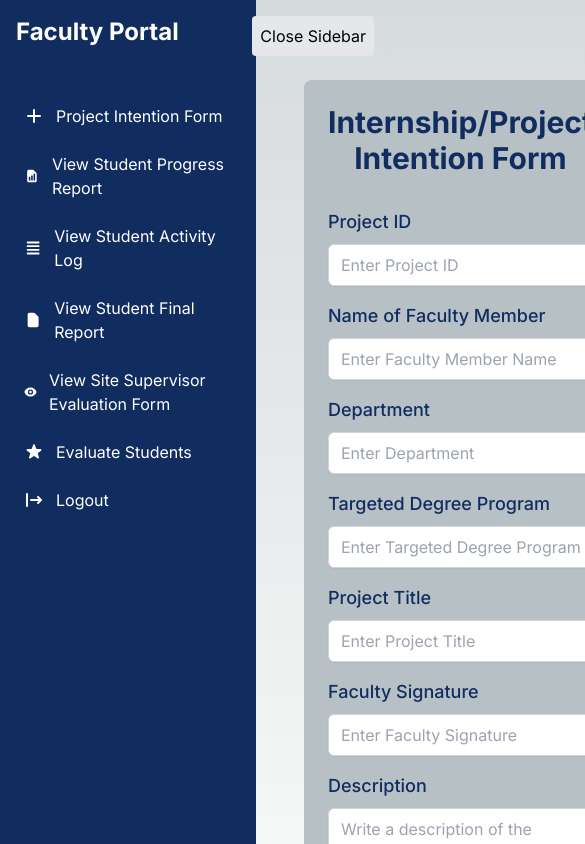
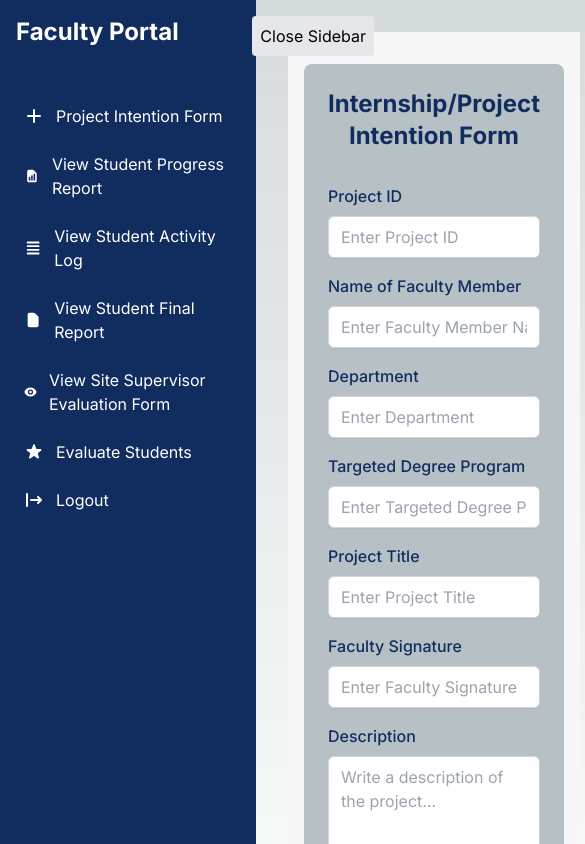
Before and after one commit to quratulain08/my-app, a Next.js app: page /Faculty in a window 390 px wide. Both pictures are taken after a click on the button "Project Intention Form". Shown: the top 844 px of the page, 585 px wide, since content can reach past the window. Built offline with nearby package versions, Linux system fonts and the light colour scheme.

Commit message:
made it responsive

```diff
--- a/src/app/components/Forms/ProjectIntentionForm.tsx
+++ b/src/app/components/Forms/ProjectIntentionForm.tsx
@@ -2,16 +2,16 @@
 import React, { useState, FormEvent } from 'react';
 
 const ProjectIntentionForm: React.FC = () => {
-  const [projectId, setProjectId] = useState('');
-  const [facultyName, setFacultyName] = useState('');
-  const [department, setDepartment] = useState('');
-  const [degreeProgram, setDegreeProgram] = useState('');
-  const [projectTitle, setProjectTitle] = useState('');
-  const [description, setDescription] = useState('');
-  const [facultySignature, setFacultySignature] = useState('');
+  const [projectId, setProjectId] = useState<string>('');
+  const [facultyName, setFacultyName] = useState<string>('');
+  const [department, setDepartment] = useState<string>('');
+  const [degreeProgram, setDegreeProgram] = useState<string>('');
+  const [projectTitle, setProjectTitle] = useState<string>('');
+  const [description, setDescription] = useState<string>('');
+  const [facultySignature, setFacultySignature] = useState<string>('');
 
   // Handle form submission
-  const handleSubmit = (event: FormEvent<HTMLFormElement>) => {
+  const handleSubmit = (event: FormEvent<HTMLFormElement>): void => {
     event.preventDefault();
     const projectObj = {
       projectId,
@@ -38,14 +38,14 @@ const ProjectIntentionForm: React.FC = () => {
   };
 
   return (
-    <div className="px-4 my-12 min-h-screen">
-      <div className="bg-[#b6c0c5] text-[#112d60]  rounded-lg p-6 max-w-4xl mx-auto">
-        <h2 className="mb-8 text-3xl font-bold text-center">Internship/Project Intention Form</h2>
+    <div className="px-4 py-8 sm:py-12 min-h-screen bg-[#f7f7f7]">
+      <div className="bg-[#b6c0c5] text-[#112d60] rounded-lg p-6 max-w-full sm:max-w-4xl mx-auto shadow-none">
+        <h2 className="mb-8 text-2xl sm:text-3xl font-bold text-center">Internship/Project Intention Form</h2>
         <form onSubmit={handleSubmit} className="flex flex-col gap-4">
           <div className="grid grid-cols-1 md:grid-cols-2 gap-4">
             {/* Project ID */}
             <div>
-              <label htmlFor="projectId" className="block mb-2 text-lg font-medium">
+              <label htmlFor="projectId" className="block mb-2 text-base sm:text-lg font-medium">
                 Project ID
               </label>
               <input
@@ -61,7 +61,7 @@ const ProjectIntentionForm: React.FC = () => {
 
             {/* Faculty Member Name */}
             <div>
-              <label htmlFor="facultyName" className="block mb-2 text-lg font-medium">
+              <label htmlFor="facultyName" className="block mb-2 text-base sm:text-lg font-medium">
                 Name of Faculty Member
               </label>
               <input
@@ -77,7 +77,7 @@ const ProjectIntentionForm: React.FC = () => {
 
             {/* Department */}
             <div>
-              <label htmlFor="department" className="block mb-2 text-lg font-medium">
+              <label htmlFor="department" className="block mb-2 text-base sm:text-lg font-medium">
                 Department
               </label>
               <input
@@ -93,7 +93,7 @@ const ProjectIntentionForm: React.FC = () => {
 
             {/* Targeted Degree Program */}
             <div>
-              <label htmlFor="degreeProgram" className="block mb-2 text-lg font-medium">
+              <label htmlFor="degreeProgram" className="block mb-2 text-base sm:text-lg font-medium">
                 Targeted Degree Program
               </label>
               <input
@@ -109,7 +109,7 @@ const ProjectIntentionForm: React.FC = () => {
 
             {/* Project Title */}
             <div>
-              <label htmlFor="projectTitle" className="block mb-2 text-lg font-medium">
+              <label htmlFor="projectTitle" className="block mb-2 text-base sm:text-lg font-medium">
                 Project Title
               </label>
               <input
@@ -125,7 +125,7 @@ const ProjectIntentionForm: React.FC = () => {
 
             {/* Faculty Signature */}
             <div>
-              <label htmlFor="facultySignature" className="block mb-2 text-lg font-medium">
+              <label htmlFor="facultySignature" className="block mb-2 text-base sm:text-lg font-medium">
                 Faculty Signature
               </label>
               <input
@@ -142,7 +142,7 @@ const ProjectIntentionForm: React.FC = () => {
 
           {/* Description */}
           <div>
-            <label htmlFor="description" className="block mb-2 text-lg font-medium">
+            <label htmlFor="description" className="block mb-2 text-base sm:text-lg font-medium">
               Description
             </label>
             <textarea
@@ -160,7 +160,7 @@ const ProjectIntentionForm: React.FC = () => {
           <div className="flex justify-center mt-4">
             <button
               type="submit"
-              className="w-20 py-1 px-2 bg-[#112d60] text-white rounded-md shadow-sm hover:bg-blue-900 focus:outline-none focus:ring-2 focus:ring-offset-2 focus:ring-blue-900"
+              className="w-full sm:w-1/3 py-2 px-4 bg-[#112d60] text-white rounded-md shadow-sm hover:bg-blue-900 focus:outline-none focus:ring-2 focus:ring-offset-2 focus:ring-blue-900"
             >
               Submit
             </button>
```
